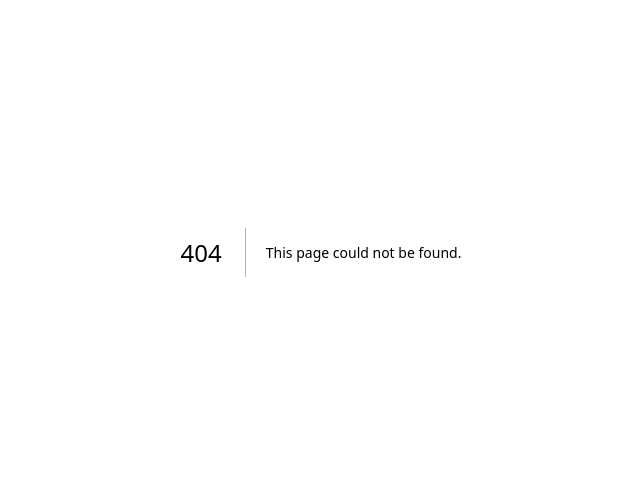
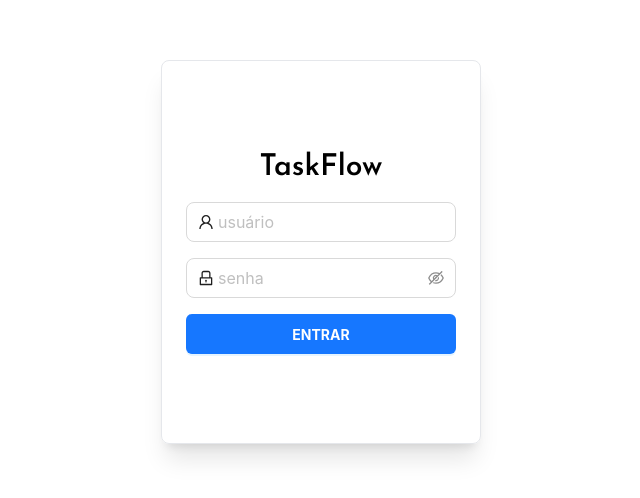
Before and after one commit to SIQUEIRA-TIAGO/Projeto-Integrador-III-B_KanbanBoard, a Next.js app: page /login in a window 1280 px wide. Before the commit this address had no page. Shown: the part 148-646 px from the top of the page, without its empty margins (319-959 px from the left). Built offline with nearby package versions, Linux system fonts and the light colour scheme.

Commit message:
[fs] big changes

```diff
--- a/next.config.mjs
+++ b/next.config.mjs
@@ -1,6 +1,9 @@
 /** @type {import('next').NextConfig} */
 const nextConfig = {
-    reactStrictMode: false
+    reactStrictMode: false,
+    env: {
+        USER_TOKEN: process.env.USER_TOKEN,
+    }
 };
 
 export default nextConfig;
--- a/package.json
+++ b/package.json
@@ -11,11 +11,13 @@
   "dependencies": {
     "antd": "^5.16.1",
     "dayjs": "^1.11.10",
+    "dotenv": "^16.4.5",
     "next": "14.1.4",
     "react": "^18",
     "react-beautiful-dnd": "^13.1.1",
     "react-dom": "^18",
     "react-icons": "^5.0.1",
+    "react-toastify": "^10.0.5",
     "uuid": "^9.0.1"
   },
   "devDependencies": {
--- a/src/app/Board/_components/Column/wind.tsx
+++ b/src/app/Board/_components/Column/wind.tsx
@@ -34,7 +34,7 @@ export const ColumnTaskList = forwardRef((
     return (
         <div
             ref={ref}
-            className='h-full h-[60vh] overflow-auto flex flex-col gap-3 p-3 rounded-lg bg-gradient-to-bl from-[#8e9eab] to-[#eef2f3] border-4 border-[#243B55]'
+            className='h-[60vh] overflow-auto flex flex-col gap-3 p-3 rounded-lg border shadow-md'
             {...props}
         />
     );
--- a/src/app/Board/_components/Task/index.tsx
+++ b/src/app/Board/_components/Task/index.tsx
@@ -53,7 +53,7 @@ export default function Task(
                     {
                       member &&
                       <Tooltip title={member}>
-                        <Avatar shape='square' size='small'>
+                        <Avatar className='bg-gray-400 text-[#1f1f1f]' shape='square' size='small'>
                           {member.slice(0, 1).toUpperCase()}
                         </Avatar>
                       </Tooltip>
--- a/src/app/Board/_components/Task/wind.tsx
+++ b/src/app/Board/_components/Task/wind.tsx
@@ -20,7 +20,7 @@ export const TaskContainer = forwardRef((
     return (
         <div
             ref={ref}
-            className='rounded-md p-5 border bg-white flex flex-col gap-4'
+            className='rounded-md p-5 border bg-[#1f1f1f] flex flex-col gap-4'
             style={{
                 opacity: isDragging ? '0.50' : '1'
             }}
@@ -42,7 +42,7 @@ export const TaskDeadLine = (
     props: PropsWithChildren<JSX.IntrinsicElements['div']>
 ): JSX.Element => {
     return <div
-        className='flex items-center text-sm gap-2 font-medium'
+        className='flex items-center text-sm gap-2 font-medium text-gray-400'
         {...props}
     />
 }
@@ -51,7 +51,7 @@ export const TaskDescription = (
     props: PropsWithChildren<JSX.IntrinsicElements['div']>
 ): JSX.Element => {
     return <p
-        className='whitespace-break-spaces'
+        className='whitespace-break-spaces text-gray-400'
         style={{
             overflowWrap: 'anywhere'
         }}
--- a/src/app/Board/page.tsx
+++ b/src/app/Board/page.tsx
@@ -6,7 +6,9 @@ import type { ITask } from "@/app/Board/_components/Task/types";
 import TaskModal from "@/app/Board/_components/TaskModal";
 import Column from "@/app/Board/_components/Column";
 import { FaPlus as PlusIcon } from "react-icons/fa";
-import { Button } from "antd";
+import { Button, Input } from "antd";
+import { EditOutlined, CheckOutlined } from "@ant-design/icons"
+import { FloatButton } from 'antd';
 import {
     KanbanArea,
     KanbanBoard,
@@ -18,6 +20,8 @@ import {
 
 export default function Board() {
     const [openNewTaskModal, setOpenNewTaskModal] = useState<boolean>(false)
+    const [isEditable, setIsEditable] = useState<boolean>(false)
+    const [projectTitle, setProjectTitle] = useState<string>("Nome do projeto");
 
     const [toDo, setToDo] = useState<ITask[]>([])
     const [doing, setDoing] = useState<ITask[]>([])
@@ -72,17 +76,39 @@ export default function Board() {
         setToDo(prev => [...prev, task])
     }
 
+    const newProject = () => {
+        setDoing([])
+        setDone([])
+        setToDo([])
+        setIsEditable(false)
+        setProjectTitle('Novo projeto')
+    }
+
     return (
         <MainContainer>
-            <PageTitle>
-                Quadro Kanban
-            </PageTitle>
+            <div className="w-full border shadow-sm flex justify-between items-center p-8">
+                <PageTitle>
+                    TaskFlow
+                </PageTitle>
+                <Button onClick={() => newProject()} className="w-32 h-10 font-bold" type="primary">
+                    Novo projeto
+                </Button>
+            </div>
             <KanbanArea>
                 <DragDropContext onDragEnd={onDragEnd}>
                     <KanbanBoard>
-                        <ProjectTitle>
-                            Nome do projeto
-                        </ProjectTitle>
+                        <div className="flex gap-4 justify-start items-center">
+                            <Button onClick={() => setIsEditable(!isEditable)} icon={isEditable ? <CheckOutlined className="text-lg" /> : <EditOutlined className="text-lg" />} />
+                            {
+                                isEditable ? (
+                                    <Input className="text-2xl font-bold h-12" value={projectTitle} onChange={(e) => setProjectTitle(e.target.value)} />
+                                ) : (
+                                    <ProjectTitle>{projectTitle}</ProjectTitle>
+                                )
+                            }
+
+
+                        </div>
                         <KanbanColumnsArea>
                             <Column
                                 id="1"
@@ -152,13 +178,7 @@ export default function Board() {
                                 }}
                             />
                         </KanbanColumnsArea>
-                        <Button
-                            icon={<PlusIcon />}
-                            onClick={() => setOpenNewTaskModal(true)}
-                            type="primary"
-                        >
-                            NOVA ATIVIDADE
-                        </Button>
+                        <FloatButton className="w-16 h-16 right-16 bottom-16" icon={<PlusIcon />} onClick={() => setOpenNewTaskModal(true)} type="primary" />
                         <TaskModal
                             open={openNewTaskModal}
                             setOpen={setOpenNewTaskModal}
--- /dev/null
+++ b/src/app/_components/fonts.ts
@@ -0,0 +1,4 @@
+import { Montserrat, Josefin_Sans  } from "next/font/google";
+
+export const montserrat = Montserrat({ subsets: ["latin"] });
+export const josefin = Josefin_Sans({ subsets: ["latin"] });
--- a/src/app/layout.tsx
+++ b/src/app/layout.tsx
@@ -1,8 +1,7 @@
-import { Montserrat } from "next/font/google";
 import type { Metadata } from "next";
 import "./globals.css";
+import { montserrat } from "@/app/_components/fonts";
 
-const montserrat = Montserrat({ subsets: ["latin"] });
 
 export const metadata: Metadata = {
   title: "Create Next App",
--- /dev/null
+++ b/src/app/login/page.tsx
@@ -0,0 +1,62 @@
+'use client'
+import React, { useState } from "react";
+import { UserOutlined, LockOutlined, EyeInvisibleOutlined, EyeTwoTone } from '@ant-design/icons';
+import { Input, Button  } from 'antd';
+import { ToastContainer, toast } from 'react-toastify';
+import 'react-toastify/dist/ReactToastify.css';
+
+import {
+    MainContainer,
+    FormContainer,
+    Logo
+} from "@/app/login/wind";
+import { useRouter } from "next/navigation";
+
+
+export default function Login() {
+    const router = useRouter()
+    const [loadings, setLoadings] = useState<boolean>(false);
+    const [username, setUsername] = useState<string>('');
+    const [password, setPassword] = useState<string>('');
+
+    async function auth() {
+        setLoadings(true)
+
+        const format = `${username}:${password}`;
+        const base64Format = btoa(format);
+
+        if (base64Format == process.env.USER_TOKEN) {
+            router.push('/Board')
+        } else {
+            toast.error("Usuário e/ou senha incorretos!")
+            setLoadings(false)
+        }
+    }
+
+    return (
+        <MainContainer>
+            <ToastContainer />
+            <FormContainer>
+                <Logo>TaskFlow</Logo>
+                <Input
+                    size="large"
+                    placeholder="usuário"
+                    prefix={<UserOutlined />}
+                    value={username}
+                    onChange={(e) => setUsername(e.target.value)}
+                />
+                <Input.Password
+                    size="large"
+                    placeholder="senha"
+                    prefix={<LockOutlined />}
+                    iconRender={(visible) => (visible ? <EyeTwoTone /> : <EyeInvisibleOutlined />)}
+                    value={password}
+                    onChange={(e) => setPassword(e.target.value)}
+                />
+                <Button className="w-full h-10 font-bold" type="primary" loading={loadings} onClick={() => auth()}>
+                    ENTRAR
+                </Button>
+            </FormContainer>
+        </MainContainer>
+    )
+}
--- /dev/null
+++ b/src/app/login/wind.tsx
@@ -0,0 +1,31 @@
+'use client'
+
+import React, { type PropsWithChildren } from "react"
+import { josefin } from "../_components/fonts";
+
+export const MainContainer = (
+    props: PropsWithChildren<JSX.IntrinsicElements['main']>
+): JSX.Element => {
+    return <main
+        className="min-h-screen w-full flex flex-col justify-center items-center"
+        {...props}
+    />
+}
+
+export const FormContainer = (
+    props: PropsWithChildren<JSX.IntrinsicElements['div']>
+): JSX.Element => {
+    return <div
+        className="w-80 h-96 rounded-lg border shadow-xl flex flex-col justify-center items-center p-6 gap-4"
+        {...props}
+    />
+}
+
+export const Logo = (
+    props: PropsWithChildren<JSX.IntrinsicElements['h1']>
+): JSX.Element => {
+    return <h1
+        className={`${josefin.className} text-3xl font-semibold antialiased`}
+        {...props}
+    />
+}
```
Also changed, not shown: src/app/Board/wind.tsx (+4 -3 lines), 1 other file (tests, documents, lock files or other folders).
